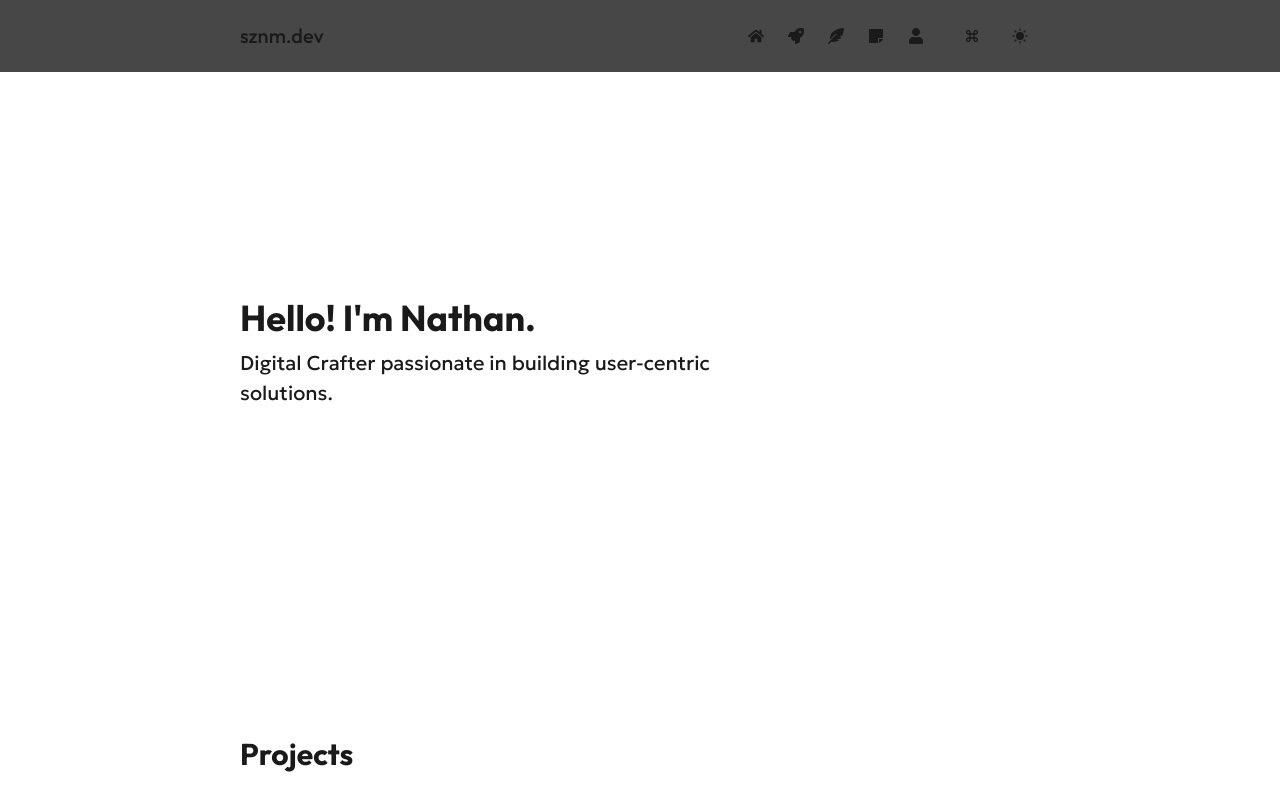
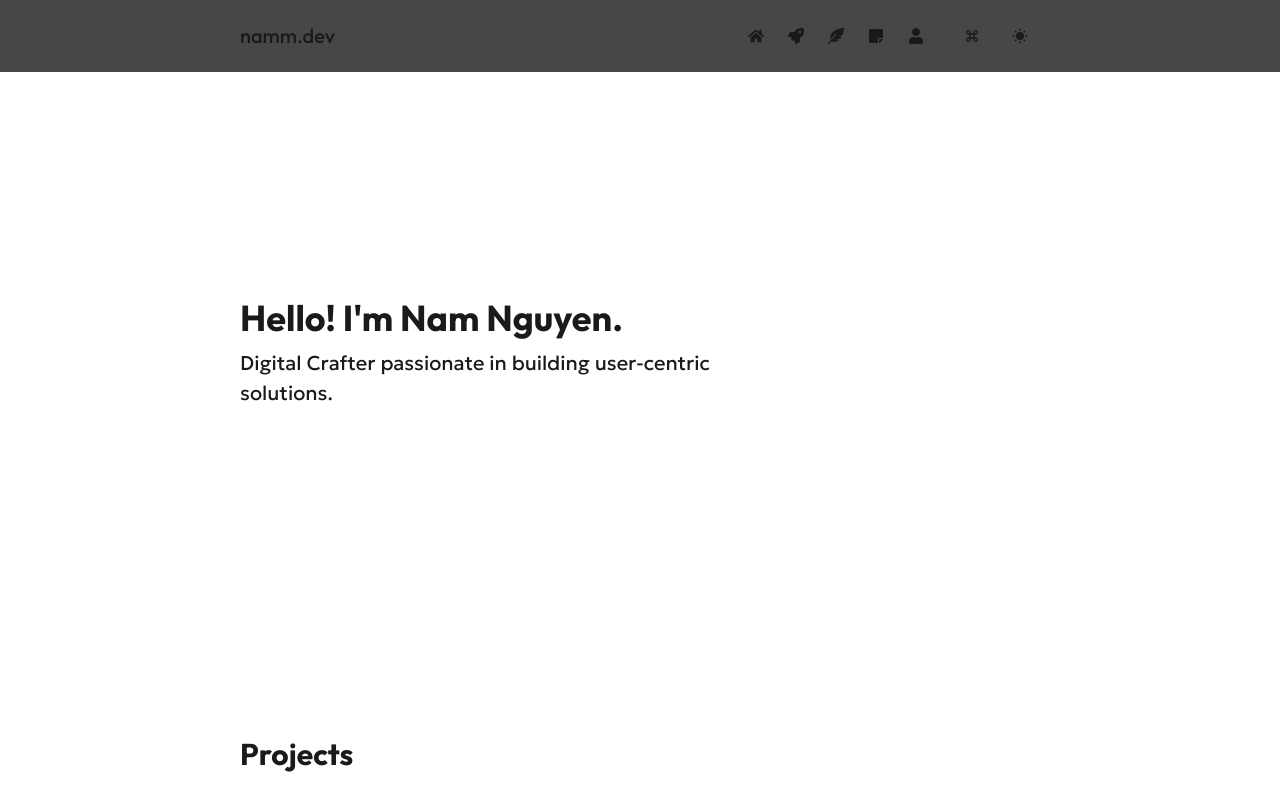
Before and after one commit to NammDev/portfolio2, a Next.js app: page / in a window 1280 px wide. Shown: the top 800 px of the page. Built offline with nearby package versions, Linux system fonts and the light colour scheme.

Commit message:
Add name for me

```diff
--- a/app/layout.tsx
+++ b/app/layout.tsx
@@ -47,7 +47,7 @@ export const metadata: Metadata = {
     default: 'Namm - Digital Crafter | sozonome',
     template: '%s | sozonome',
   },
-  description: "Namm's Dev Site | sozonome",
+  description: "Namm's Dev Site | namm.dev",
   openGraph: {
     url: 'https://sznm.dev',
     title: 'sozonome | Digital Crafter',
--- a/components/layout/Header.tsx
+++ b/components/layout/Header.tsx
@@ -30,7 +30,7 @@ const Header = () => {
       <header className='fixed top-0 z-30 bg-headerAlphaBackground backdrop-blur-[6px] w-full'>
         <div className='layoutBlock flex items-center'>
           <Link href='/'>
-            <h1 className='text-md font-medium !leading-[1.2] md:text-xl font-heading'>sznm.dev</h1>
+            <h1 className='text-md font-medium !leading-[1.2] md:text-xl font-heading'>namm.dev</h1>
           </Link>
 
           <div className='flex flex-1 self-stretch' />
--- a/components/pages/home/HeroSection.tsx
+++ b/components/pages/home/HeroSection.tsx
@@ -5,7 +5,7 @@ const HeroSection = () => {
     <div className='items-center grid h-[90vh]'>
       <div className='flex flex-col gap-2 w-full sm:w-4/5 md:w-3/5 mt-8 sm:mt-0 self-auto sm:self-center'>
         <h1 className='lg:text-[2.25rem] lg:leading-[1.2] font-heading font-bold leading-[1.33] text-[1.875rem]'>
-          Hello! I&apos;m Nathan.
+          Hello! I&apos;m Nam Nguyen.
         </h1>
         <p className='text-base leading-[30px] md:text-[1.25rem] font-sans'>
           Digital Crafter passionate in building user-centric solutions.
```
